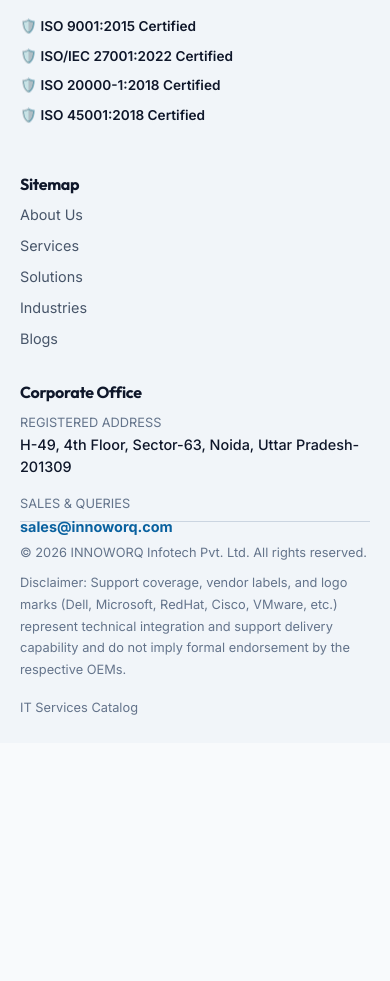
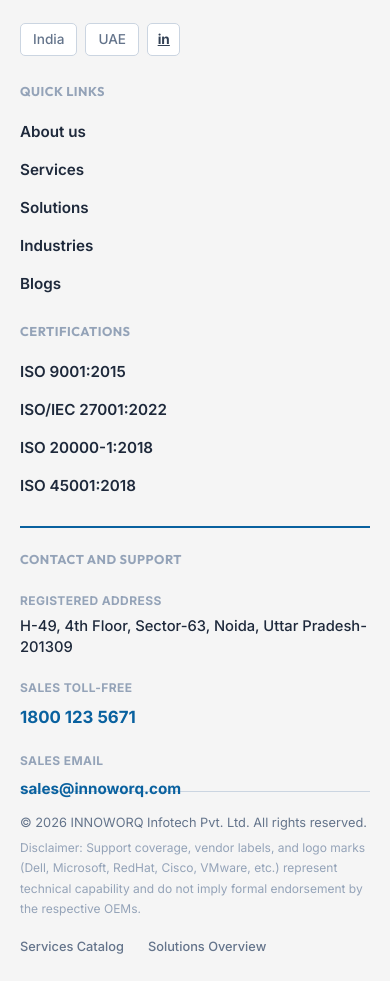
Before and after one commit to Harsh-Jain-10/innowork, a React (Vite) app in the folder client/: page /blogs in a window 390 px wide. Shown: the part 2700-3681 px from the top of the page. Before the commit the page ends 3443 px from the top, so only its background shows below. Built offline with nearby package versions, Linux system fonts and the light colour scheme.

Commit message:
style: replicate reference footer design and optimize mobile responsiveness

```diff
--- a/client/src/components/Footer.jsx
+++ b/client/src/components/Footer.jsx
@@ -8,7 +8,7 @@
   const currentYear = new Date().getFullYear();
 
   const quickLinks = [
-    { name: 'About Us', path: '/about' },
+    { name: 'About us', path: '/about' },
     { name: 'Services', path: '/services' },
     { name: 'Solutions', path: '/solutions' },
     { name: 'Industries', path: '/industries' },
@@ -18,42 +18,66 @@
   return (
     <footer
       style={{
-        backgroundColor: '#f1f5f9',
-        borderTop: '1px solid #cbd5e1',
-        padding: '5rem 0 3rem 0',
-        color: 'var(--text-light-secondary)',
+        backgroundColor: '#f5f5f5',
+        borderTop: '1px solid #e2e8f0',
+        padding: '4rem 0 2.5rem 0',
+        color: '#475569',
         fontSize: '0.9rem'
       }}
       id="site-footer"
     >
       <div className="container">
         <ScrollReveal variant="fade-up" threshold={0.05}>
-          <div style={{ display: 'grid', gridTemplateColumns: 'repeat(12, 1fr)', gap: '3rem', marginBottom: '4rem' }} className="footer-main-grid">
+          <div
+            style={{
+              display: 'grid',
+              gridTemplateColumns: '3.5fr 2fr 2.5fr 4fr',
+              gap: '2.5rem',
+              marginBottom: '3.5rem',
+              alignItems: 'start'
+            }}
+            className="footer-main-grid"
+          >
 
-            {/* Logo & Certifications */}
-            <div style={{ gridColumn: 'span 5' }} className="footer-col-1">
-              <img src={logo} alt="INNOWORQ logo" style={{ height: '36px', marginBottom: '1.5rem', display: 'block' }} />
-              <p style={{ lineHeight: '1.7', marginBottom: '1.5rem', color: 'var(--text-light-secondary)' }}>
-                INNOWORQ Infotech Pvt. Ltd. is an IT Infrastructure, Cloud, and Cybersecurity Services company. We deliver scalable, secure, and reliable IT environments under solid SLA models.
+            {/* Column 1: Brand & Description & Badges */}
+            <div className="footer-col-1">
+              <img src={logo} alt="INNOWORQ logo" style={{ height: '34px', marginBottom: '1.25rem', display: 'block' }} />
+              <p style={{ lineHeight: '1.6', marginBottom: '1.5rem', color: '#475569', fontSize: '0.92rem', maxWidth: '320px' }}>
+                IT infrastructure, cloud, and cybersecurity services delivering scalable, secure environments under solid SLA models.
               </p>
-              <div style={{ display: 'flex', flexDirection: 'column', gap: '0.4rem', color: 'var(--text-light-primary)', fontSize: '0.85rem', marginBottom: '1rem', fontWeight: 600 }}>
-                {configData.certifications.map((cert) => (
-                  <span key={cert}>🛡️ {cert}</span>
-                ))}
+
+              {/* Badges: India | UAE | [in] */}
+              <div style={{ display: 'flex', gap: '0.5rem', alignItems: 'center', flexWrap: 'wrap' }}>
+                <span style={{ border: '1px solid #cbd5e1', borderRadius: '5px', padding: '0.25rem 0.75rem', fontSize: '0.85rem', color: '#64748b', backgroundColor: '#ffffff', fontWeight: 500 }}>
+                  India
+                </span>
+                <span style={{ border: '1px solid #cbd5e1', borderRadius: '5px', padding: '0.25rem 0.75rem', fontSize: '0.85rem', color: '#64748b', backgroundColor: '#ffffff', fontWeight: 500 }}>
+                  UAE
+                </span>
+                <a
+                  href={configData.contact.linkedin}
+                  target="_blank"
+                  rel="noopener noreferrer"
+                  style={{ border: '1px solid #cbd5e1', borderRadius: '5px', padding: '0.25rem 0.6rem', fontSize: '0.85rem', color: '#334155', backgroundColor: '#ffffff', textDecoration: 'none', fontWeight: 700, display: 'inline-flex', alignItems: 'center' }}
+                >
+                  <u style={{ textDecoration: 'underline' }}>in</u>
+                </a>
               </div>
             </div>
 
-            {/* Quick Sitemap Links */}
-            <div style={{ gridColumn: 'span 3' }} className="footer-col-2">
-              <h4 style={{ color: 'var(--text-light-primary)', marginBottom: '1.5rem', fontSize: '1.1rem' }}>Sitemap</h4>
-              <ul style={{ listStyle: 'none', display: 'flex', flexDirection: 'column', gap: '0.75rem' }}>
+            {/* Column 2: QUICK LINKS */}
+            <div className="footer-col-2">
+              <h4 style={{ color: '#94a3b8', marginBottom: '1.25rem', fontSize: '0.8rem', fontWeight: 700, letterSpacing: '0.5px', textTransform: 'uppercase' }}>
+                QUICK LINKS
+              </h4>
+              <ul style={{ listStyle: 'none', display: 'flex', flexDirection: 'column', gap: '0.75rem', padding: 0, margin: 0 }}>
                 {quickLinks.map((link) => (
                   <li key={link.path}>
                     <Link
                       to={link.path}
-                      style={{ transition: 'var(--transition-smooth)' }}
+                      style={{ transition: 'var(--transition-smooth)', color: '#1e293b', textDecoration: 'none', fontWeight: 600, fontSize: '0.95rem' }}
                       onMouseEnter={(e) => e.target.style.color = 'var(--brand-blue)'}
-                      onMouseLeave={(e) => e.target.style.color = 'var(--text-light-secondary)'}
+                      onMouseLeave={(e) => e.target.style.color = '#1e293b'}
                     >
                       {link.name}
                     </Link>
@@ -62,48 +86,100 @@
               </ul>
             </div>
 
-            {/* Contact Details */}
-            <div style={{ gridColumn: 'span 4' }} className="footer-col-4">
-              <h4 style={{ color: 'var(--text-light-primary)', marginBottom: '1.5rem', fontSize: '1.1rem' }}>Corporate Office</h4>
-              <div style={{ display: 'flex', flexDirection: 'column', gap: '1rem' }}>
-                <div>
-                  <span style={{ display: 'block', fontSize: '0.8rem', color: '#64748b', textTransform: 'uppercase' }}>Registered Address</span>
-                  <span style={{ color: 'var(--text-light-primary)', fontSize: '0.9rem', lineHeight: '1.5', display: 'block', fontWeight: 500 }}>{configData.contact.address}</span>
-                </div>
-                <div>
-                  <span style={{ display: 'block', fontSize: '0.8rem', color: '#64748b', textTransform: 'uppercase' }}>Sales &amp; Queries</span>
-                  <span style={{ color: 'var(--brand-blue)', fontWeight: 700 }}>{configData.contact.email}</span>
-                </div>
+            {/* Column 3: CERTIFICATIONS */}
+            <div className="footer-col-3">
+              <h4 style={{ color: '#94a3b8', marginBottom: '1.25rem', fontSize: '0.8rem', fontWeight: 700, letterSpacing: '0.5px', textTransform: 'uppercase' }}>
+                CERTIFICATIONS
+              </h4>
+              <ul style={{ listStyle: 'none', display: 'flex', flexDirection: 'column', gap: '0.75rem', padding: 0, margin: 0, color: '#1e293b', fontWeight: 600, fontSize: '0.95rem' }}>
+                {configData.certifications.map((cert) => (
+                  <li key={cert}>{cert.replace(' Certified', '')}</li>
+                ))}
+              </ul>
+            </div>
+
+            {/* Column 4: CONTACT AND SUPPORT (With Left Blue Line) */}
+            <div
+              className="footer-col-4"
+              style={{
+                borderLeft: '2px solid var(--brand-blue)',
+                paddingLeft: '1.75rem',
+                display: 'flex',
+                flexDirection: 'column',
+                gap: '1.25rem'
+              }}
+            >
+              <h4 style={{ color: '#94a3b8', marginBottom: '0.25rem', fontSize: '0.8rem', fontWeight: 700, letterSpacing: '0.5px', textTransform: 'uppercase' }}>
+                CONTACT AND SUPPORT
+              </h4>
+
+              {/* Registered Address */}
+              <div>
+                <span style={{ display: 'block', fontSize: '0.75rem', color: '#94a3b8', textTransform: 'uppercase', fontWeight: 700, letterSpacing: '0.4px', marginBottom: '0.25rem' }}>
+                  REGISTERED ADDRESS
+                </span>
+                <span style={{ color: '#1e293b', fontSize: '0.92rem', lineHeight: '1.45', display: 'block', fontWeight: 500, maxWidth: '240px' }}>
+                  {configData.contact.address}
+                </span>
+              </div>
+
+              {/* Sales Toll-Free */}
+              <div>
+                <span style={{ display: 'block', fontSize: '0.75rem', color: '#94a3b8', textTransform: 'uppercase', fontWeight: 700, letterSpacing: '0.4px', marginBottom: '0.25rem' }}>
+                  SALES TOLL-FREE
+                </span>
+                <a
+                  href={`tel:${configData.contact.phone}`}
+                  style={{ color: 'var(--brand-blue)', fontWeight: 700, fontSize: '1.05rem', textDecoration: 'none' }}
+                >
+                  {configData.contact.phone}
+                </a>
+              </div>
+
+              {/* Sales Email */}
+              <div>
+                <span style={{ display: 'block', fontSize: '0.75rem', color: '#94a3b8', textTransform: 'uppercase', fontWeight: 700, letterSpacing: '0.4px', marginBottom: '0.25rem' }}>
+                  SALES EMAIL
+                </span>
+                <a
+                  href={`mailto:${configData.contact.email}`}
+                  style={{ color: 'var(--brand-blue)', fontWeight: 700, fontSize: '0.95rem', textDecoration: 'none' }}
+                >
+                  {configData.contact.email}
+                </a>
               </div>
             </div>
 
           </div>
         </ScrollReveal>
 
-        {/* Legal Disclaimer & Copyright */}
+        {/* Bottom Copyright Bar */}
         <div
           className="footer-bottom-bar"
           style={{
             borderTop: '1px solid #cbd5e1',
-            paddingTop: '2rem',
+            paddingTop: '1.5rem',
             display: 'flex',
             justifyContent: 'space-between',
             alignItems: 'center',
             flexWrap: 'wrap',
-            gap: '1rem'
+            gap: '1rem',
+            fontSize: '0.8rem',
+            color: '#64748b'
           }}
         >
           <div>
-            <p style={{ fontSize: '0.8rem', color: '#64748b', maxWidth: '850px', lineHeight: '1.4' }}>
+            <p style={{ margin: 0, lineHeight: '1.5' }}>
               &copy; {currentYear} INNOWORQ Infotech Pvt. Ltd. All rights reserved.
-              <br />
-              <span style={{ display: 'block', marginTop: '0.5rem' }}>
-                Disclaimer: Support coverage, vendor labels, and logo marks (Dell, Microsoft, RedHat, Cisco, VMware, etc.) represent technical integration and support delivery capability and do not imply formal endorsement by the respective OEMs.
+              <span style={{ display: 'block', marginTop: '0.25rem', color: '#94a3b8', fontSize: '0.75rem' }}>
+                Disclaimer: Support coverage, vendor labels, and logo marks (Dell, Microsoft, RedHat, Cisco, VMware, etc.) represent technical capability and do not imply formal endorsement by the respective OEMs.
               </span>
             </p>
           </div>
-          <div style={{ display: 'flex', gap: '1.5rem', fontSize: '0.8rem' }}>
-            <Link to="/services" style={{ color: '#64748b' }}>IT Services Catalog</Link>
+
+          <div style={{ display: 'flex', gap: '1.5rem', alignItems: 'center' }}>
+            <Link to="/services" style={{ color: '#64748b', textDecoration: 'none', fontWeight: 500 }}>Services Catalog</Link>
+            <Link to="/solutions" style={{ color: '#64748b', textDecoration: 'none', fontWeight: 500 }}>Solutions Overview</Link>
           </div>
         </div>
       </div>
@@ -111,37 +187,28 @@
       <style>{`
         @media (max-width: 900px) {
           #site-footer {
-            padding: 2.5rem 0 1.5rem 0 !important;
+            padding: 3rem 0 2rem 0 !important;
           }
           .footer-main-grid {
-            gap: 1.5rem !important;
-            margin-bottom: 2rem !important;
+            grid-template-columns: 1fr 1fr !important;
+            gap: 2rem !important;
+            margin-bottom: 2.5rem !important;
           }
           .footer-col-1 {
-            grid-column: span 12 !important;
-            margin-bottom: 0.5rem !important;
+            grid-column: span 2 !important;
           }
           .footer-col-1 p {
-            margin-bottom: 0.85rem !important;
-            font-size: 0.85rem !important;
-            line-height: 1.5 !important;
-          }
-          .footer-col-1 img {
-            margin-bottom: 0.85rem !important;
+            max-width: 100% !important;
           }
           .footer-col-2, .footer-col-3 {
-            grid-column: span 6 !important;
-          }
-          .footer-col-2 h4, .footer-col-3 h4, .footer-col-4 h4 {
-            margin-bottom: 0.65rem !important;
-            font-size: 1rem !important;
-          }
-          .footer-col-2 ul, .footer-col-3 ul {
-            gap: 0.4rem !important;
+            grid-column: span 1 !important;
           }
           .footer-col-4 {
-            grid-column: span 12 !important;
-            margin-top: 0.5rem !important;
+            grid-column: span 2 !important;
+            border-left: none !important;
+            padding-left: 0 !important;
+            border-top: 2px solid var(--brand-blue) !important;
+            padding-top: 1.5rem !important;
           }
           .footer-bottom-bar {
             padding-top: 1.25rem !important;
@@ -150,6 +217,22 @@
             gap: 1rem !important;
           }
         }
+
+        @media (max-width: 550px) {
+          #site-footer {
+            padding: 2.5rem 0 1.5rem 0 !important;
+          }
+          .footer-main-grid {
+            grid-template-columns: 1fr !important;
+            gap: 1.75rem !important;
+          }
+          .footer-col-1, .footer-col-2, .footer-col-3, .footer-col-4 {
+            grid-column: span 1 !important;
+          }
+          .footer-col-4 div span {
+            max-width: 100% !important;
+          }
+        }
       `}</style>
     </footer>
   );
--- a/client/src/data/companyConfig.json
+++ b/client/src/data/companyConfig.json
@@ -1,12 +1,19 @@
 {
   "contact": {
     "address": "H-49, 4th Floor, Sector-63, Noida, Uttar Pradesh-201309",
-    "email": "sales@innoworq.com"
+    "email": "sales@innoworq.com",
+    "phone": "1800 123 5671",
+    "presence": "India | UAE",
+    "linkedin": "https://www.linkedin.com/company/innoworq",
+    "linkedinHandle": "@innoworq"
   },
+  "tagline": "EXPERTISE | INNOVATION | EXCELLENCE",
+  "motto": "STRONG PARTNERSHIPS. SMARTER SOLUTIONS. GREATER IMPACT.",
   "stats": {
-    "professionals": "300+",
+    "years": "5+",
+    "professionals": "350+",
     "clients": "100+",
-    "projects": "400+",
+    "projects": "100+",
     "countries": "5+",
     "industries": "9",
     "devices": "50K+",
```
Also changed, not shown: client/src/pages/About.jsx (+12 -12 lines), client/src/pages/Home.jsx (+4 -4 lines).
